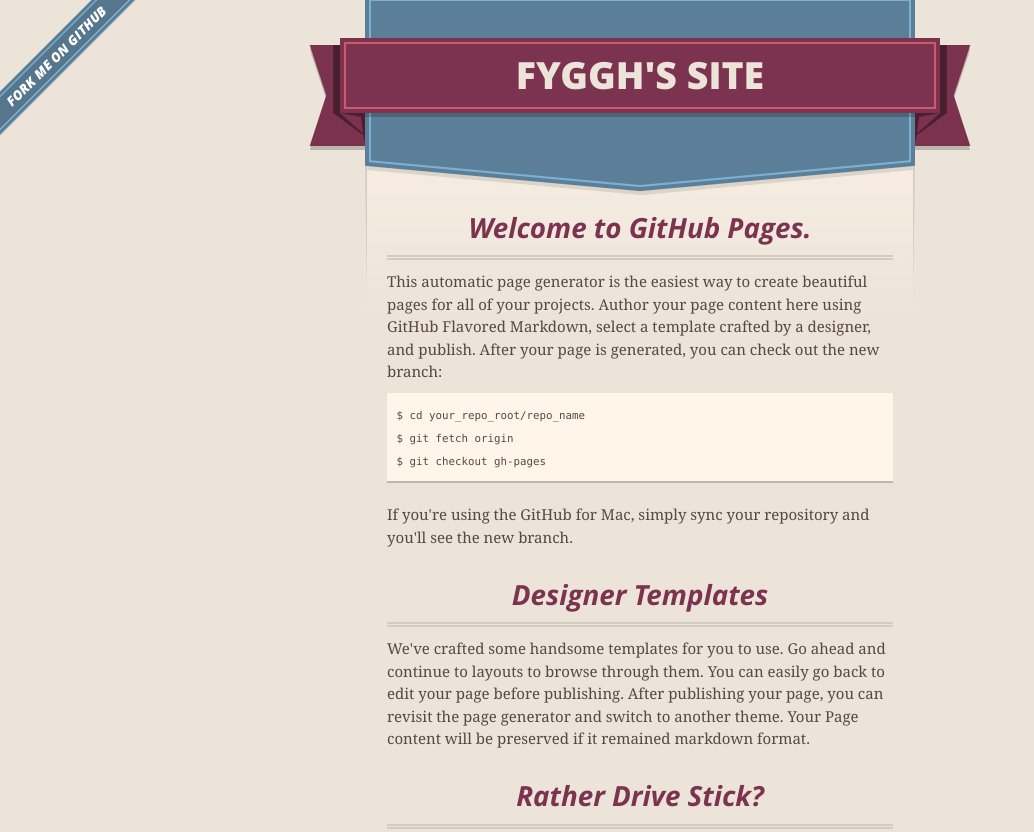
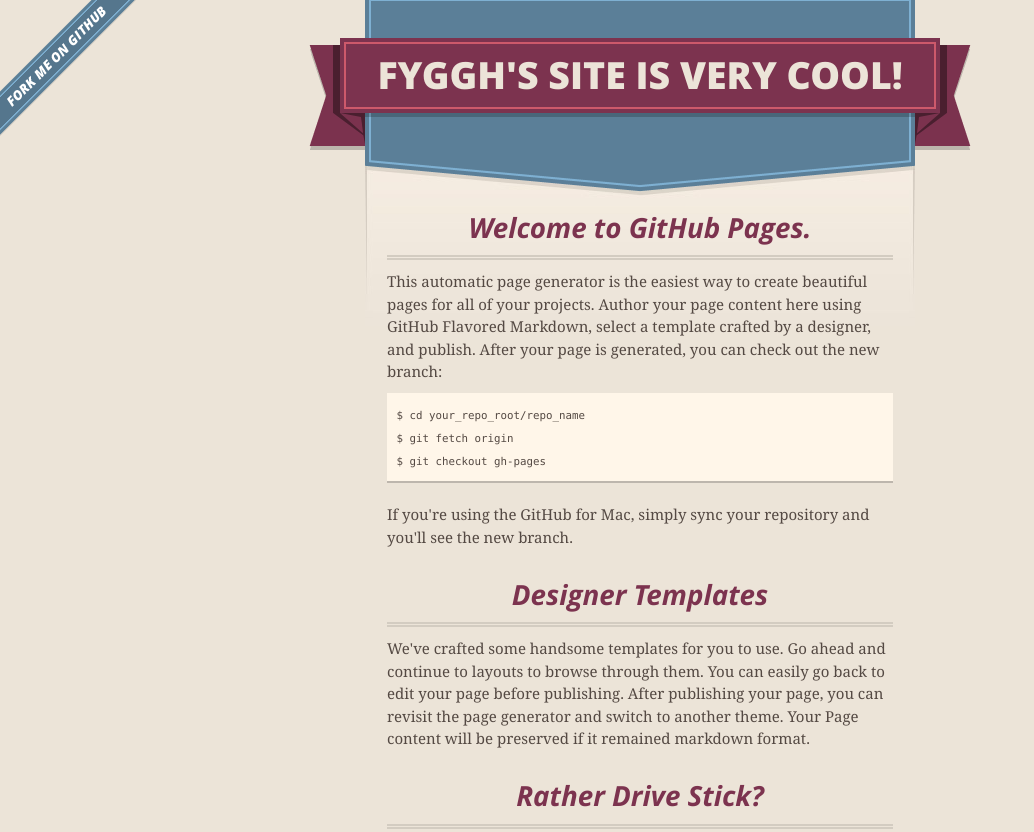
Before and after one commit to Fyggh/Fyggh.github.io, a plain HTML site: page index.html in a window 1280 px wide. Shown: the top 832 px of the page, without its empty margins (0-1034 px from the left). Drawn offline with nearby package versions, Linux system fonts and the light colour scheme.

Commit message:
Try to commit again

```diff
--- a/index.html
+++ b/index.html
@@ -27,7 +27,7 @@
       <header>
         <span class="ribbon-outer">
           <span class="ribbon-inner">
-            <h1>Fyggh's Site</h1>
+            <h1>Fyggh's Site is very cool!</h1>
             <h2></h2>
           </span>
           <span class="left-tail"></span>
```
